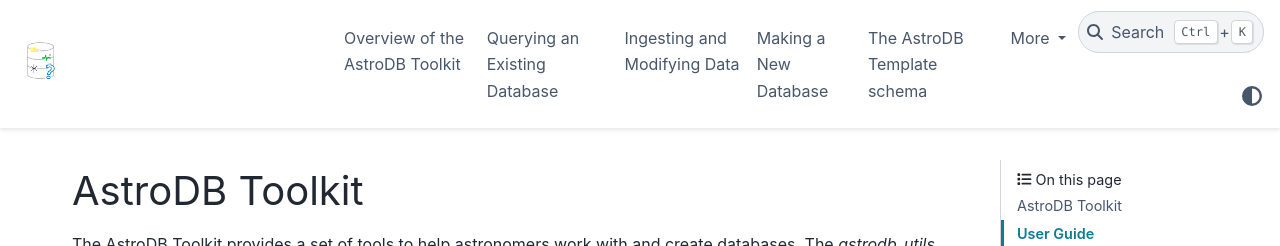
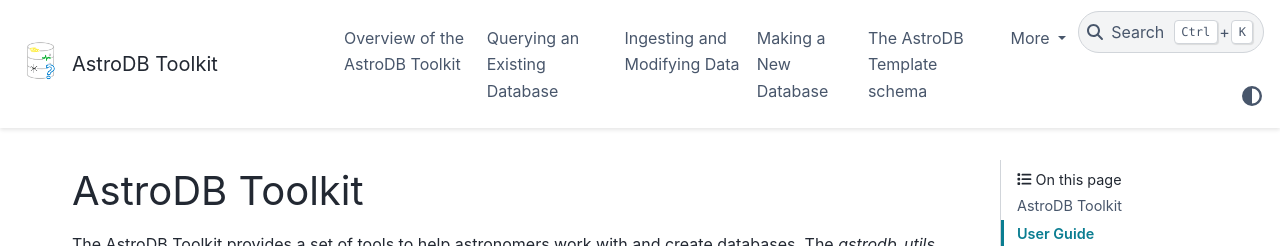
Before and after one commit to astrodbtoolkit/astrodb_utils, a Sphinx documentation site: the page built from docs/index.rst, in a window 1280 px wide. Shown: the top 246 px of the page. Built offline with Sphinx 7.4.7 and the PyData theme 0.15.4, drawn with Linux system fonts in a browser that asks for light colours; the version number could not be read and is left out.

Commit message:
add project name to banner

```diff
--- a/docs/conf.py
+++ b/docs/conf.py
@@ -130,8 +130,15 @@ html_favicon = "_static/Toolkit-logo.png"
 # Theme options are theme-specific and customize the look and feel of a theme
 # further.  For a list of options available for each theme, see the
 # documentation.
-#
-html_theme_options = {"show_nav_level": 2}
+
+html_theme_options = {
+    "show_nav_level": 2,
+    "logo": {
+        "text": "AstroDB Toolkit",
+        "image_light": "_static/Toolkit-logo.png",
+        "image_dark": "_static/Toolkit-logo.png",
+    }
+}
 
 # Add any paths that contain custom static files (such as style sheets) here,
 # relative to this directory. They are copied after the builtin static files,
```
